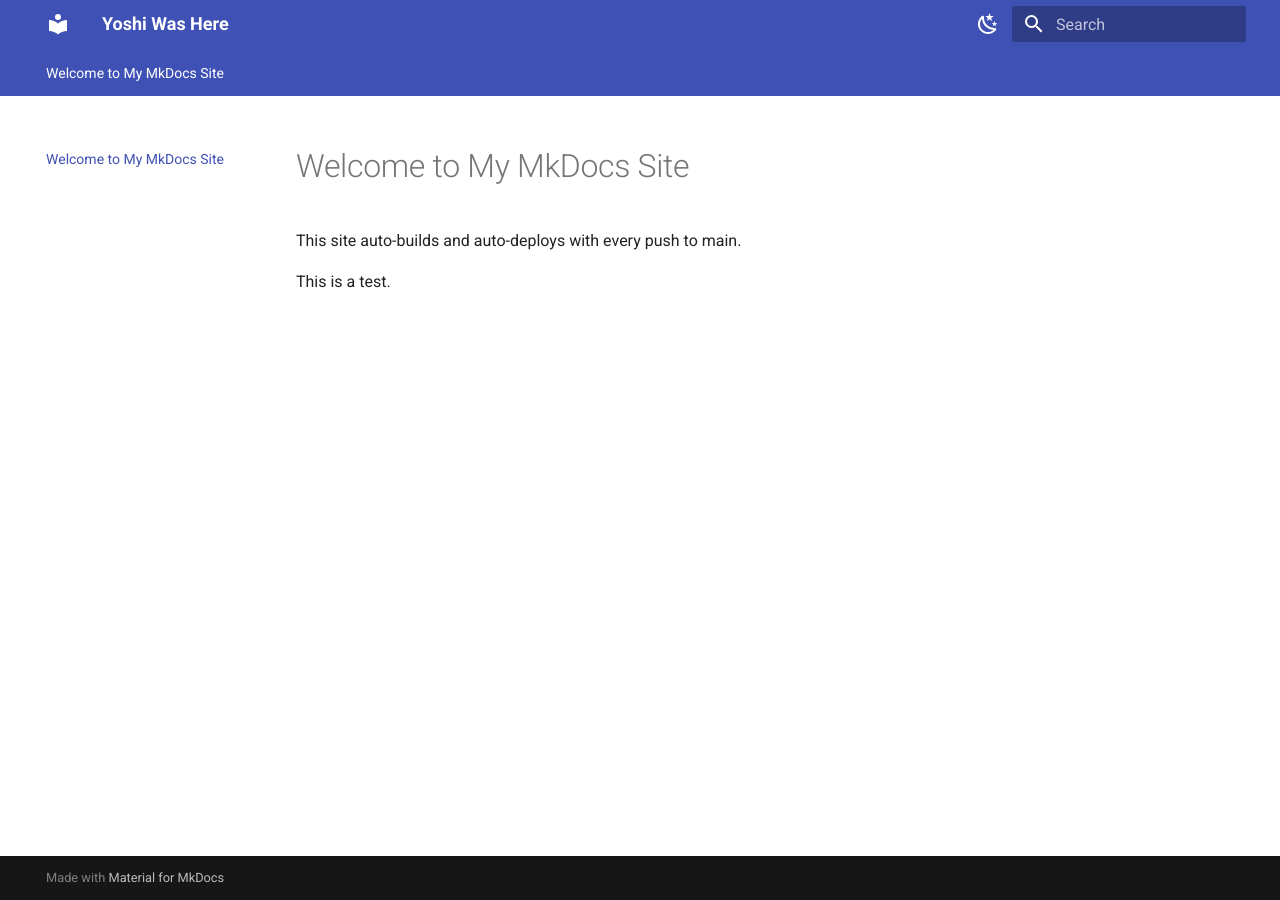
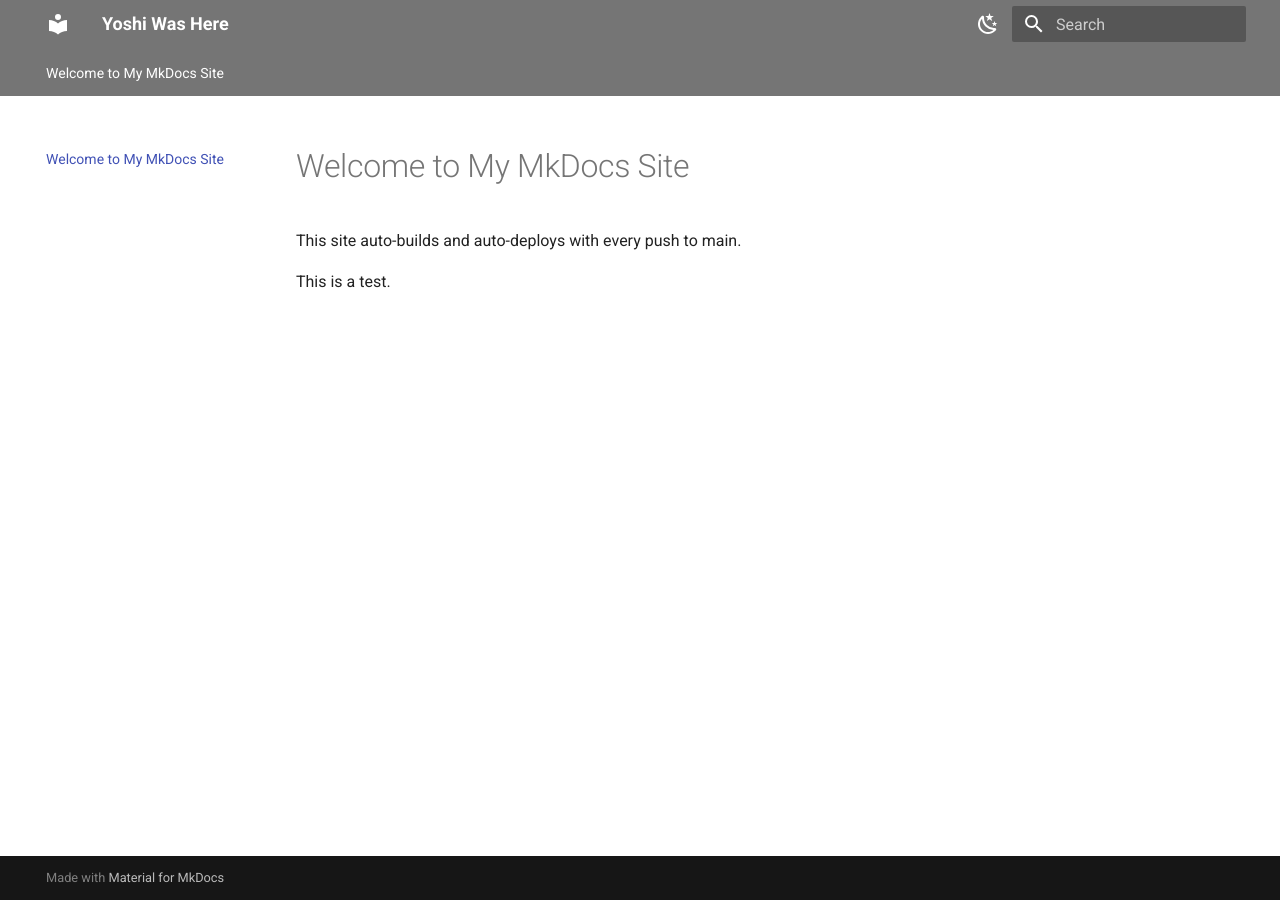
Before and after one commit to KiyoshiWasHere/Yoshi_Was_Here, an MkDocs documentation site: the page built from docs/index.md, in a window 1280 px wide. Built offline with MkDocs 1.6.1 and Material for MkDocs 9.7.7, drawn with Linux system fonts in a browser that asks for light colours.

Commit message:
Update mkdocs.yml

```diff
--- a/mkdocs.yml
+++ b/mkdocs.yml
@@ -3,18 +3,18 @@ site_name: Yoshi Was Here
 theme:
   name: material
   palette:
-    - scheme: default
-      primary: indigo
-      accent: indigo
-      toggle:
-        icon: material/weather-night
-        name: Switch to dark mode
-    - scheme: slate
-      primary: indigo
-      accent: indigo
-      toggle:
-        icon: material/weather-sunny
-        name: Switch to light mode
+  - scheme: default
+    primary: grey
+    accent: grey
+    toggle:
+      icon: material/weather-night
+      name: Switch to dark mode
+  - scheme: slate
+    primary: grey
+    accent: grey
+    toggle:
+      icon: material/weather-sunny
+      name: Switch to light mode
   features:
     - navigation.tabs
     - navigation.top
```
